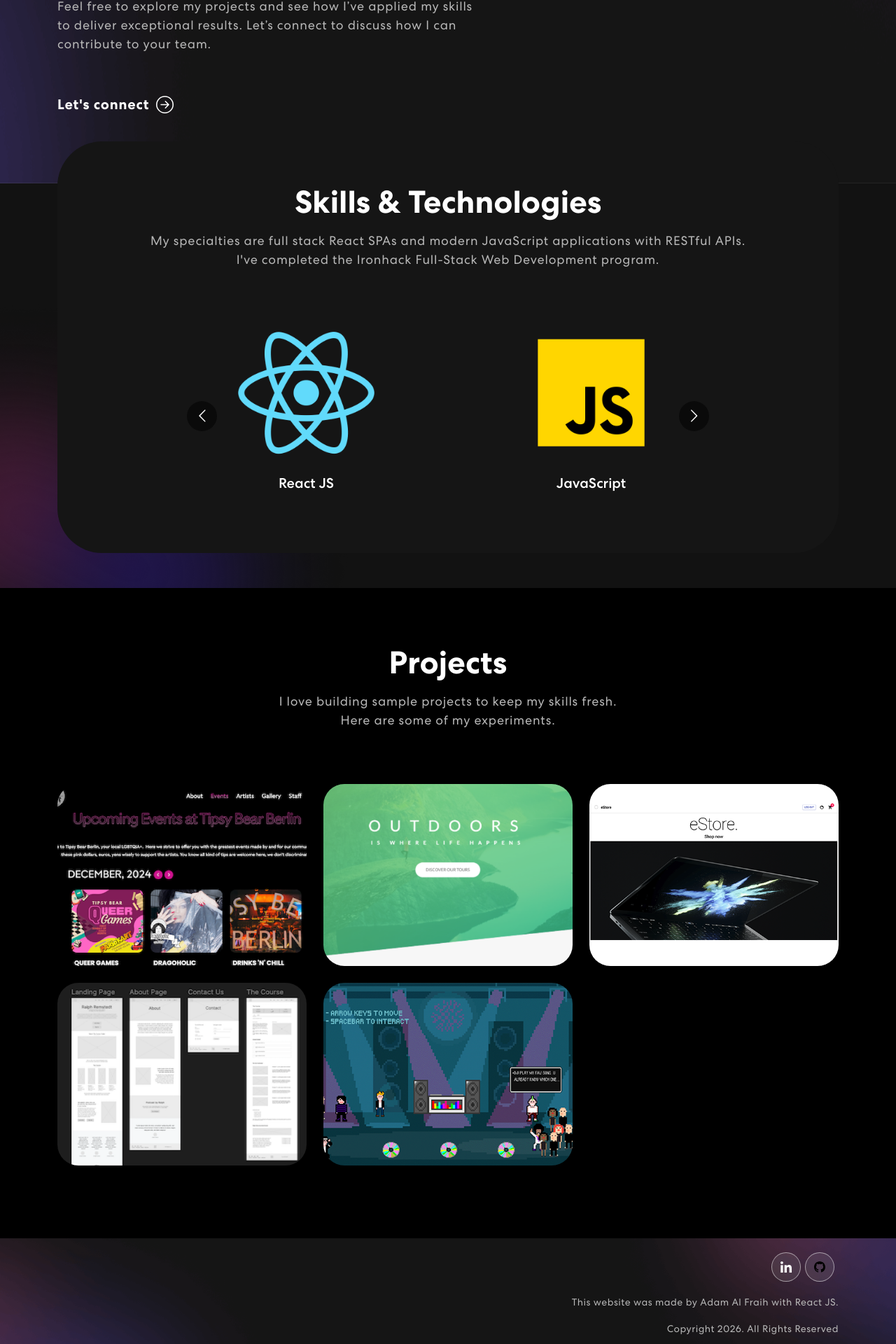
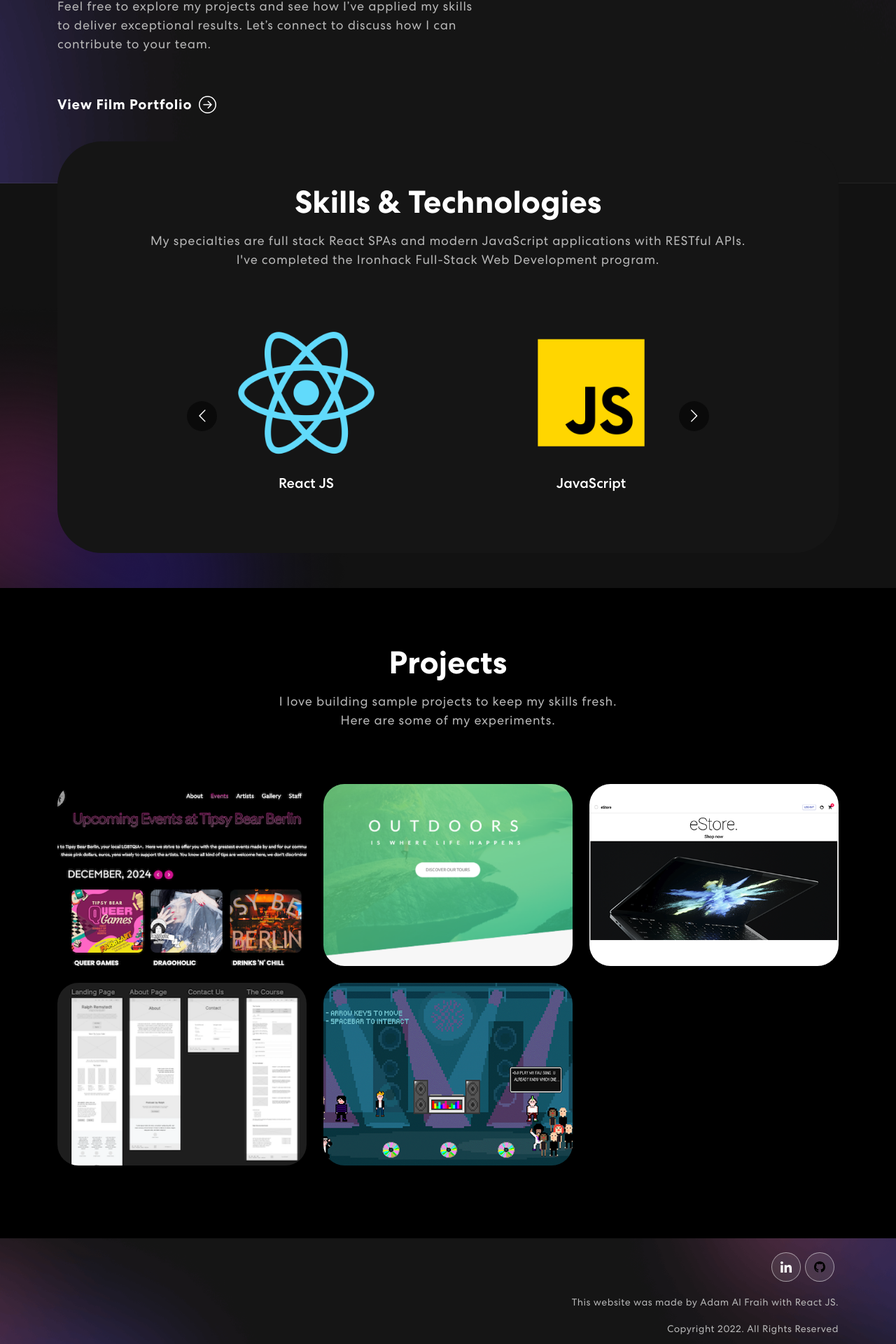
Before and after one commit to adam-alfraih/adam-alfraih, a React (Create React App) app: page / in a window 1280 px wide. Shown: the part 776-2696 px from the top of the page at 70% size. Built offline with nearby package versions, Linux system fonts and the light colour scheme.

Commit message:
update footer year and film portfolio button

```diff
--- a/src/Components/Banner.js
+++ b/src/Components/Banner.js
@@ -70,15 +70,15 @@ export const Banner = () => {
                                         {/* <h2>Want a hand with your website?</h2> */}
                                         This site showcases both sides of that background. You'll
                                         find creative work from my time directing and producing for
-                                        global brands, alongside technical projects built with React,
+                                        global brands in my film portfolio, alongside technical projects built with React,
                                         Node.js and REST APIs.
                                         <br />
                                         <br />
                                         Feel free to explore my projects and see how I’ve applied my skills to deliver exceptional results. Let’s connect to discuss how I can contribute to your team.
                                     </p>
 
-                                    <a href="mailto:adamalfraih@gmail.com">
-                                        <button>Let's connect <ArrowRightCircle size={25} /></button>
+                                    <a href="mailto:https://drive.google.com/file/d/1FRlCdcSMmwFhVlDYaAy1J-VWicUjnafH/view@gmail.com">
+                                        <button>View Film Portfolio <ArrowRightCircle size={25} /></button>
                                     </a>
 
                                 </div>}
--- a/src/Components/Footer.js
+++ b/src/Components/Footer.js
@@ -18,7 +18,7 @@ export const Footer = () => {
                 <a href="https://github.com/adam-alfraih"target="_blank" rel="noreferrer"><img src={navIcon2} alt="" /></a>
             </div>
             <p>This website was made by Adam Al Fraih with React JS.</p>
-            <p>Copyright 2026. All Rights Reserved</p>
+            <p>Copyright {new Date().getFullYear()}. All Rights Reserved</p>
           </Col>
         </Row>
       </Container>
```
